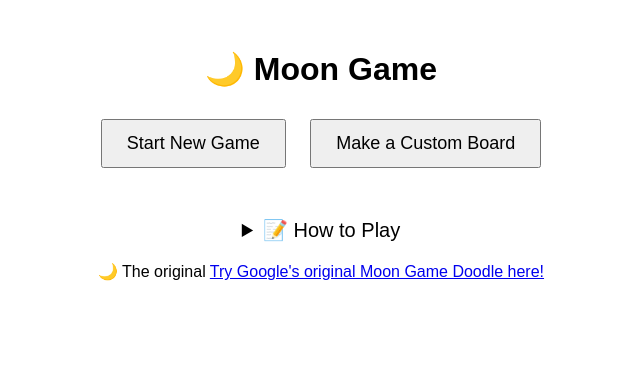
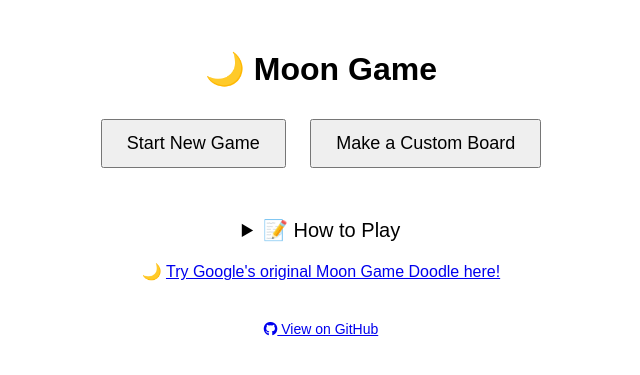
Before and after one commit to cindyli-xkcd/moon-game, a Flask app: page / in a window 1280 px wide. Shown: the top 375 px of the page, without its empty margins (319-959 px from the left). Run offline with Flask 3, Linux system fonts and the light colour scheme.

Commit message:
add github page to website

```diff
--- a/website/templates/landing.html
+++ b/website/templates/landing.html
@@ -1,9 +1,4 @@
 <!doctype html>
-<html lang="en">
-<head>
-  <meta charset="UTF-8">
-  <title>Moon Game</title>
-  <!doctype html>
 <html lang="en">
 <head>
   <meta charset="UTF-8">
@@ -33,7 +28,9 @@
       text-decoration: underline;
     }
   </style>
+  <link rel="stylesheet" href="https://cdnjs.cloudflare.com/ajax/libs/font-awesome/6.4.0/css/all.min.css">
 </head>
+
 <body>
   <h1>🌙 Moon Game</h1>
 
@@ -58,9 +55,17 @@
     </div>
   </details>
   <p style="margin-top:20px;">
-  🌙 The original <a href="https://www.google.com/doodle/rise-of-the-half-moon" target="_blank">Try Google's original Moon Game Doodle here!</a>
+  🌙 <a href="https://www.google.com/doodle/rise-of-the-half-moon" target="_blank">Try Google's original Moon Game Doodle here!</a>
   </p>
 </div>
 
+<div style="margin-top:40px; font-size: 14px;">
+  <a href="https://github.com/cindyli-xkcd/moon-game" target="_blank">
+    <i class="fab fa-github"></i> View on GitHub
+  </a>
+</div>
+
+
+
 </body>
 </html>
```
